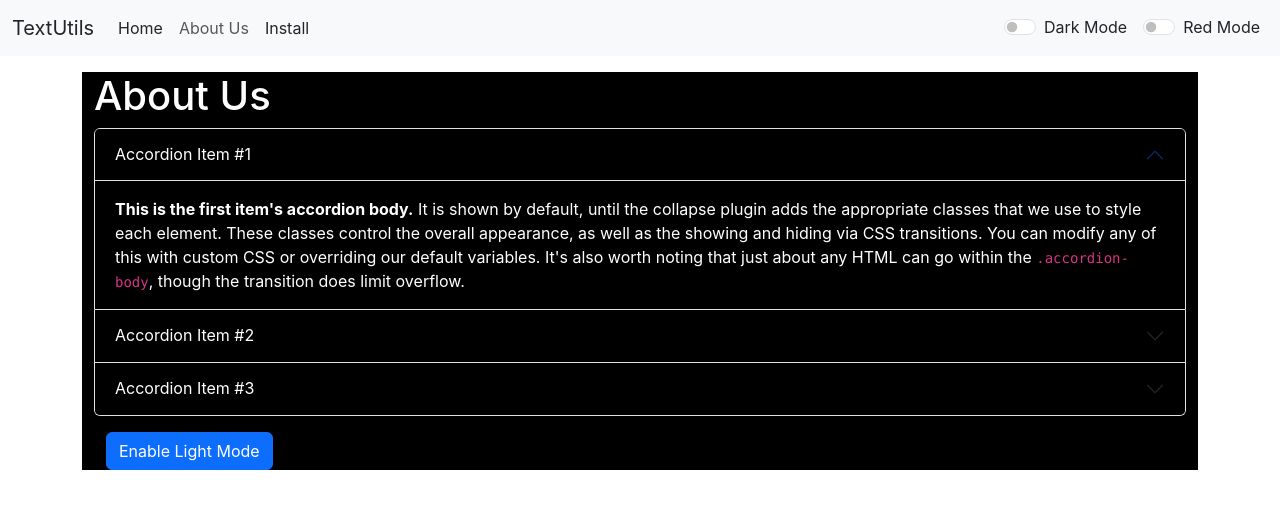
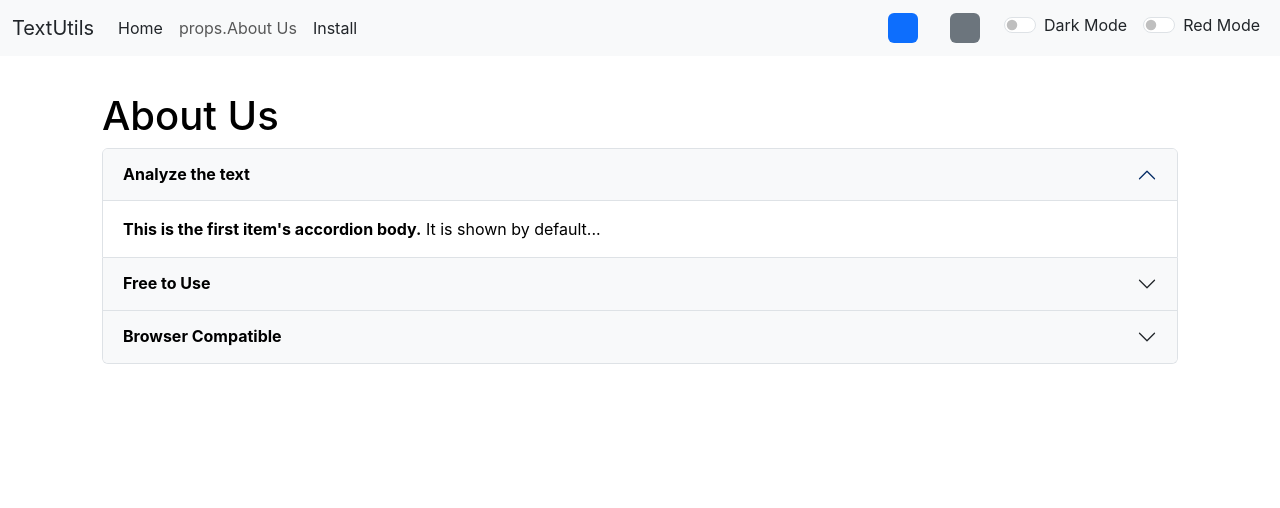
Before and after one commit to rkbharti/textUtils, a React (Create React App) app in the folder textutils/: page /about in a window 1280 px wide. Shown: the top 508 px of the page. Built offline with nearby package versions, Linux system fonts and the light colour scheme.

Commit message:
add color pallete in navbar to select different color from color pallete

```diff
--- a/textutils/src/customComponents/AboutUs.js
+++ b/textutils/src/customComponents/AboutUs.js
@@ -1,75 +1,131 @@
-import React, { useState } from 'react';
+import React from 'react';
+import PropTypes from 'prop-types';
 
-export default function AboutUs() {
-    const [myStyle, setMyStyle] = useState({
+export default function AboutUs({ mode }) {
+  // Define styles based on current mode
+  const getStyles = () => {
+    switch(mode) {
+      case 'dark':
+        return {
           color: 'white',
-        backgroundColor: 'black',
-    });
-
-    const [btnText, setBtnText] = useState("Enable Light Mode");
-
-    const toggleStyle = () => {
-        if (myStyle.color === 'white') {
-            setMyStyle({
+          backgroundColor: '#042743',
+          borderColor: '#495057',
+          buttonBg: '#212529',
+          buttonText: 'Enable Light Mode'
+        };
+      case 'red':
+        return {
+          color: '#FFD700', // Gold text
+          backgroundColor: '#8B0000', // Dark red
+          borderColor: '#5C0000',
+          buttonBg: '#5C0000',
+          buttonText: 'Enable Light Mode'
+        };
+      default: // light mode
+        return {
           color: 'black',
-                backgroundColor: 'white'
-            });
-            setBtnText("Enable Dark Mode");
-        } else {
-            setMyStyle({
-                color: "white",
-                backgroundColor: 'black'
-            });
-            setBtnText("Enable Light Mode");
+          backgroundColor: 'white',
+          borderColor: '#dee2e6',
+          buttonBg: '#f8f9fa',
+          buttonText: 'Enable Dark Mode'
+        };
     }
   };
 
+  const styles = getStyles();
+
   return (
-        <div className="container" style={myStyle}>
+    <div className="container" style={{
+      color: styles.color,
+      backgroundColor: styles.backgroundColor,
+      minHeight: '100vh',
+      padding: '20px'
+    }}>
       <h1>About Us</h1>
-            <div className="accordion" id="accordionExample">
-                <div className="accordion-item" style={myStyle}>
+      <div className="accordion">
+        {/* Accordion Item 1 */}
+        <div className="accordion-item" style={{
+          backgroundColor: styles.backgroundColor,
+          color: styles.color,
+          borderColor: styles.borderColor
+        }}>
           <h2 className="accordion-header">
-                        <button className="accordion-button" style={myStyle} type="button" data-bs-toggle="collapse" data-bs-target="#collapseOne" aria-expanded="true" aria-controls="collapseOne">
-                            Accordion Item #1
+            <button
+              className="accordion-button"
+              style={{
+                backgroundColor: styles.buttonBg,
+                color: styles.color
+              }}
+              type="button"
+              data-bs-toggle="collapse"
+              data-bs-target="#collapseOne"
+            >
+              <strong>Analyze the text</strong>
             </button>
           </h2>
-                    <div id="collapseOne" className="accordion-collapse collapse show" data-bs-parent="#accordionExample">
-                        <div className="accordion-body" style={myStyle}>
-                            <strong>This is the first item's accordion body.</strong> It is shown by default, until the collapse plugin adds the appropriate classes that we use to style each element. These classes control the overall appearance, as well as the showing and hiding via CSS transitions. You can modify any of this with custom CSS or overriding our default variables. It's also worth noting that just about any HTML can go within the <code>.accordion-body</code>, though the transition does limit overflow.
+          <div id="collapseOne" className="accordion-collapse collapse show">
+            <div className="accordion-body" style={{ color: styles.color }}>
+              <strong>This is the first item's accordion body.</strong> It is shown by default...
             </div>
           </div>
         </div>
-                <div className="accordion-item" style={myStyle}>
-                    <h2 className="accordion-header" id="headingTwo">
-                        <button className="accordion-button collapsed" style={myStyle} type="button" data-bs-toggle="collapse" data-bs-target="#collapseTwo" aria-expanded="false" aria-controls="collapseTwo">
-                            Accordion Item #2
+
+        {/* Accordion Item 2 */}
+        <div className="accordion-item" style={{
+          backgroundColor: styles.backgroundColor,
+          color: styles.color,
+          borderColor: styles.borderColor
+        }}>
+          <h2 className="accordion-header">
+            <button
+              className="accordion-button collapsed"
+              style={{
+                backgroundColor: styles.buttonBg,
+                color: styles.color
+              }}
+              type="button"
+              data-bs-target="#collapseTwo"
+            >
+              <strong>Free to Use</strong>
             </button>
           </h2>
-                    <div id="collapseTwo" className="accordion-collapse collapse" data-bs-parent="#accordionExample">
-                        <div className="accordion-body" style={myStyle}>
-                            <strong>This is the second item's accordion body.</strong> It is hidden by default, until the collapse plugin adds the appropriate classes that we use to style each element. These classes control the overall appearance, as well as the showing and hiding via CSS transitions. You can modify any of this with custom CSS or overriding our default variables. It's also worth noting that just about any HTML can go within the <code>.accordion-body</code>, though the transition does limit overflow.
+          <div id="collapseTwo" className="accordion-collapse collapse">
+            <div className="accordion-body" style={{ color: styles.color }}>
+              Content about free usage...
             </div>
           </div>
         </div>
-                <div className="accordion-item" style={myStyle}>
+
+        {/* Accordion Item 3 */}
+        <div className="accordion-item" style={{
+          backgroundColor: styles.backgroundColor,
+          color: styles.color,
+          borderColor: styles.borderColor
+        }}>
           <h2 className="accordion-header">
-                        <button className="accordion-button collapsed" style={myStyle} type="button" data-bs-toggle="collapse" data-bs-target="#collapseThree" aria-expanded="false" aria-controls="collapseThree">
-                            Accordion Item #3
+            <button
+              className="accordion-button collapsed"
+              style={{
+                backgroundColor: styles.buttonBg,
+                color: styles.color
+              }}
+              type="button"
+              data-bs-target="#collapseThree"
+            >
+              <strong>Browser Compatible</strong>
             </button>
           </h2>
-                    <div id="collapseThree" className="accordion-collapse collapse" data-bs-parent="#accordionExample">
-                        <div className="accordion-body" style={myStyle}>
-                            <strong>This is the third item's accordion body.</strong> It is hidden by default, until the collapse plugin adds the appropriate classes that we use to style each element. These classes control the overall appearance, as well as the showing and hiding via CSS transitions. You can modify any of this with custom CSS or overriding our default variables. It's also worth noting that just about any HTML can go within the <code>.accordion-body</code>, though the transition does limit overflow.
+          <div id="collapseThree" className="accordion-collapse collapse">
+            <div className="accordion-body" style={{ color: styles.color }}>
+              Content about browser compatibility...
             </div>
           </div>
         </div>
       </div>
-            <div className='container my-3'>
-                <button onClick={toggleStyle} type="button" className="btn btn-primary">
-                    {btnText}
-                </button>
-            </div>
     </div>
   );
 }
+
+AboutUs.propTypes = {
+  mode: PropTypes.oneOf(['light', 'dark', 'red']).isRequired
+};
--- a/textutils/src/customComponents/Alert.js
+++ b/textutils/src/customComponents/Alert.js
@@ -5,13 +5,19 @@ function Alert({ alert }) {
   // Don't render if no alert exists
   if (!alert) return null;
 
+  const capitalizeFirstLetter = (string) => {
+    return string.charAt(0).toUpperCase() + string.slice(1);
+  };
+
   return (
-    <div
+    <div style= {{height:'50px'}}>
+     <div
       className={`alert alert-${alert.type} alert-dismissible fade show`}
       role="alert"
       aria-live="assertive" // For screen readers
     >
       <strong>{capitalizeFirstLetter(alert.type)}</strong>: {alert.msg}
+    </div>
     </div>
   );
 }
--- a/textutils/src/customComponents/Navbar.js
+++ b/textutils/src/customComponents/Navbar.js
@@ -21,7 +21,7 @@ export default function Navbar({ title, AboutUs, mode, toggleMode }) {
                 <Link className={`nav-link active text-${textColor}`} to="/">Home</Link>
               </li>
               <li className="nav-item">
-                <Link className="nav-link" to="/about">About Us</Link>
+                <Link className="nav-link" to="/about">props.About Us</Link>
               </li>
               <li className="nav-item">
                 <Link className={`nav-link text-${textColor} blinking-text`} to="/install">
@@ -31,6 +31,8 @@ export default function Navbar({ title, AboutUs, mode, toggleMode }) {
           </ul>
 
           <div className="d-flex">
+            <div className = "bg-primary rounded mx-3" onClick={()=>{props.toggleMode('primary')}}style= {{height: '30px', width: '30px',cursor: 'pointer'}}></div>
+            <div className = "bg-secondary rounded mx-3" onClick={()=>{props.toggleMode('primary')}}style= {{height: '30px', width: '30px',cursor: 'pointer'}}></div>
             <div className={`form-check form-switch text-${textColor} mx-2`}>
               <input
                 className="form-check-input"
--- a/textutils/src/customComponents/Textform.js
+++ b/textutils/src/customComponents/Textform.js
@@ -45,10 +45,13 @@ export default function Textform(props) {
 
     const countWords = (text) => {
         if (text.trim() === '') return 0;  // Handle empty or whitespace-only input
+        //   text.trim() remove whitespace from both ends
+        // split(/\s+/)  splits on any one or more spaces tabs and newlines too
         return text.trim().split(/\s+/).length;
             };
 
 const countCharacters = (text) => {
+    //
   return text.length;
 };
 
@@ -86,8 +89,9 @@ const countCharacters = (text) => {
                         rows="8"
                     ></textarea>
                 </div>
-                <button className="btn btn-primary mx-3" onClick={handleUpclick}>
-                    Convert to UpperCase
+                <button disabled={text.length===0} className="btn btn-primary mx-3" onClick={handleUpclick}> {/* disabled={text.length===0} used for
+                                                                                    disabled button when there tis nothing to do in text input area*/}
+                  Convert to UpperCase
                 </button>
                 <button className="btn btn-primary mx-3" onClick={handleDownclick}>
                     Convert to LowerCase
```
Also changed, not shown: textutils/src/App.js (+7 -7 lines). Lines whose indentation alone changed are shown as unchanged.
